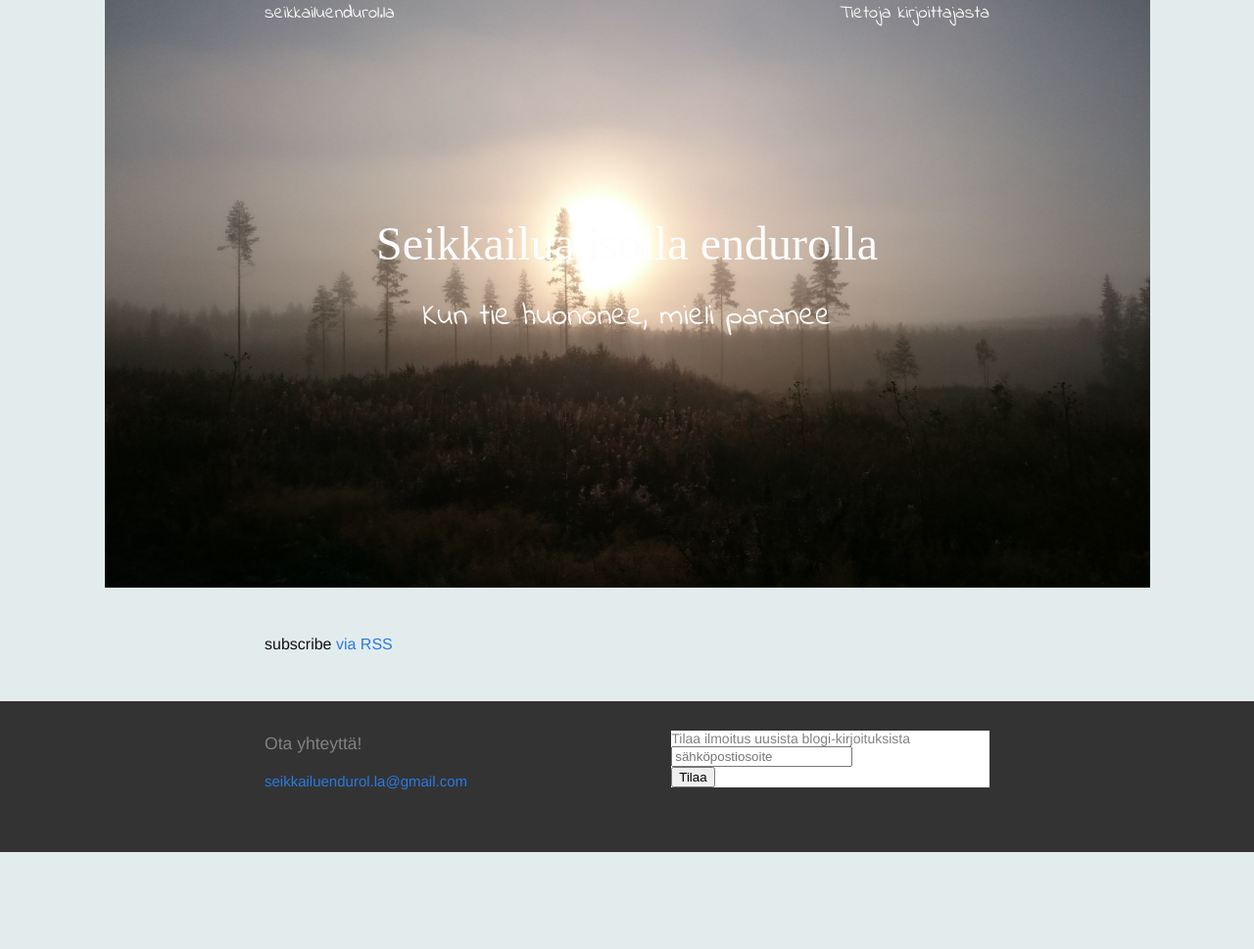
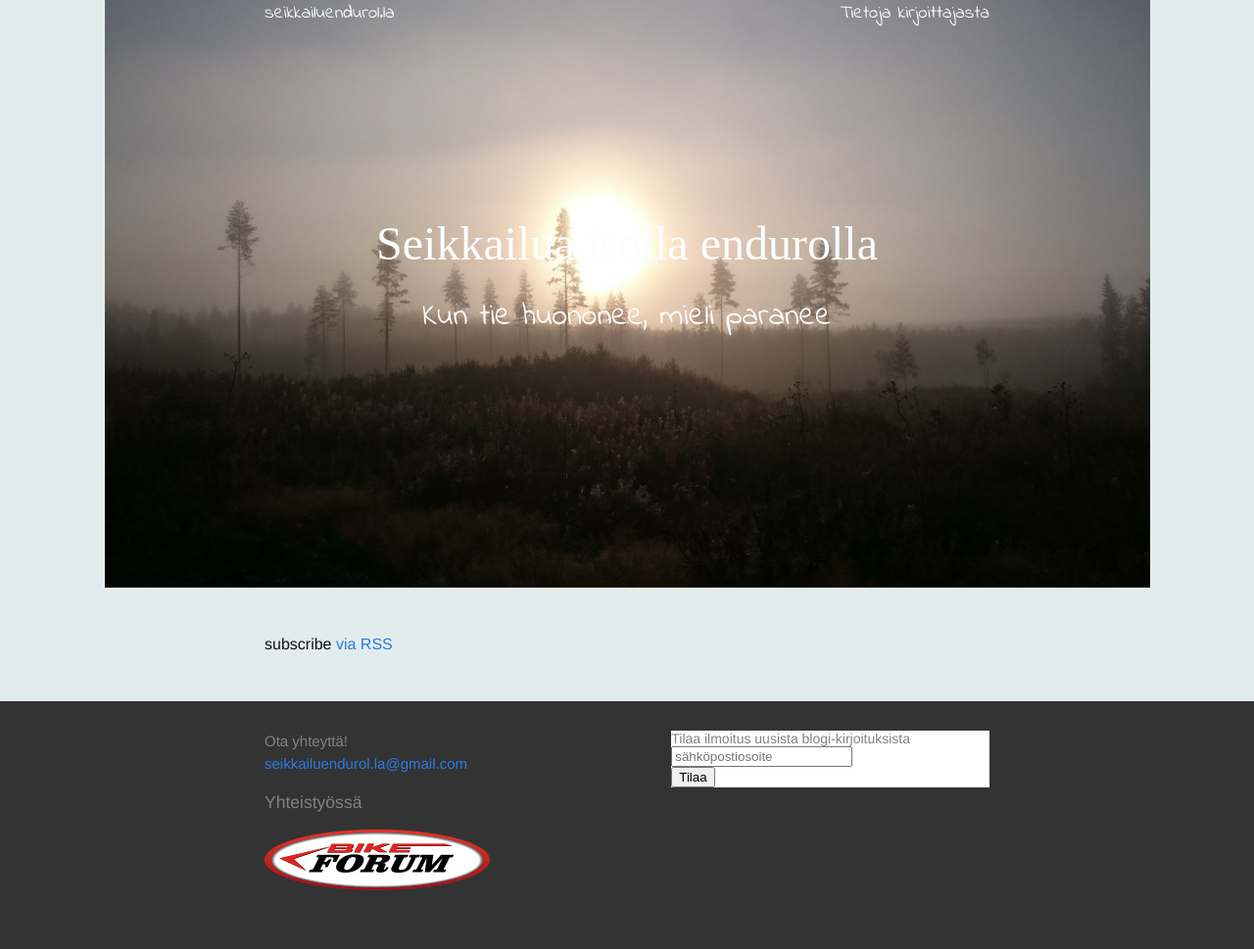
Before and after one commit to seikkailuendurolla/seikkailuendurolla.github.io, a Jekyll site: the page built from index.html, in a window 1280 px wide. Shown: the whole page at 98% size. Built offline with Jekyll 4.4.1, drawn with Linux system fonts in a browser that asks for light colours; some web fonts are replaced; comment, search, counter and statistics services are not loaded; before the commit the page ends 900 px from its top, so only the background shows below that.

Commit message:
Yhteistyökumppanin logo

```diff
--- a/_includes/footer.html
+++ b/_includes/footer.html
@@ -5,8 +5,15 @@
     <div class="footer-col-wrapper">
       <div class="footer-col footer-col-1">
         <ul class="contact-list">
-          <li><h3>Ota yhteyttä!</h3></li>
+          <li>Ota yhteyttä!</li>
           <li><a href="mailto:{{ site.email }}">{{ site.email }}</a></li>
+	  <li><h3></h3></li>
+	  <li><h3>Yhteistyössä</h3></li>
+	  <li>
+	    <a href="http://www.bikeforum.fi/" target="_blank">
+	      <img src="/assets/logo.png" />
+	    </a>
+	  </li>
         </ul>
       </div>
 
```
Also changed, not shown: assets/logo.png (added).
